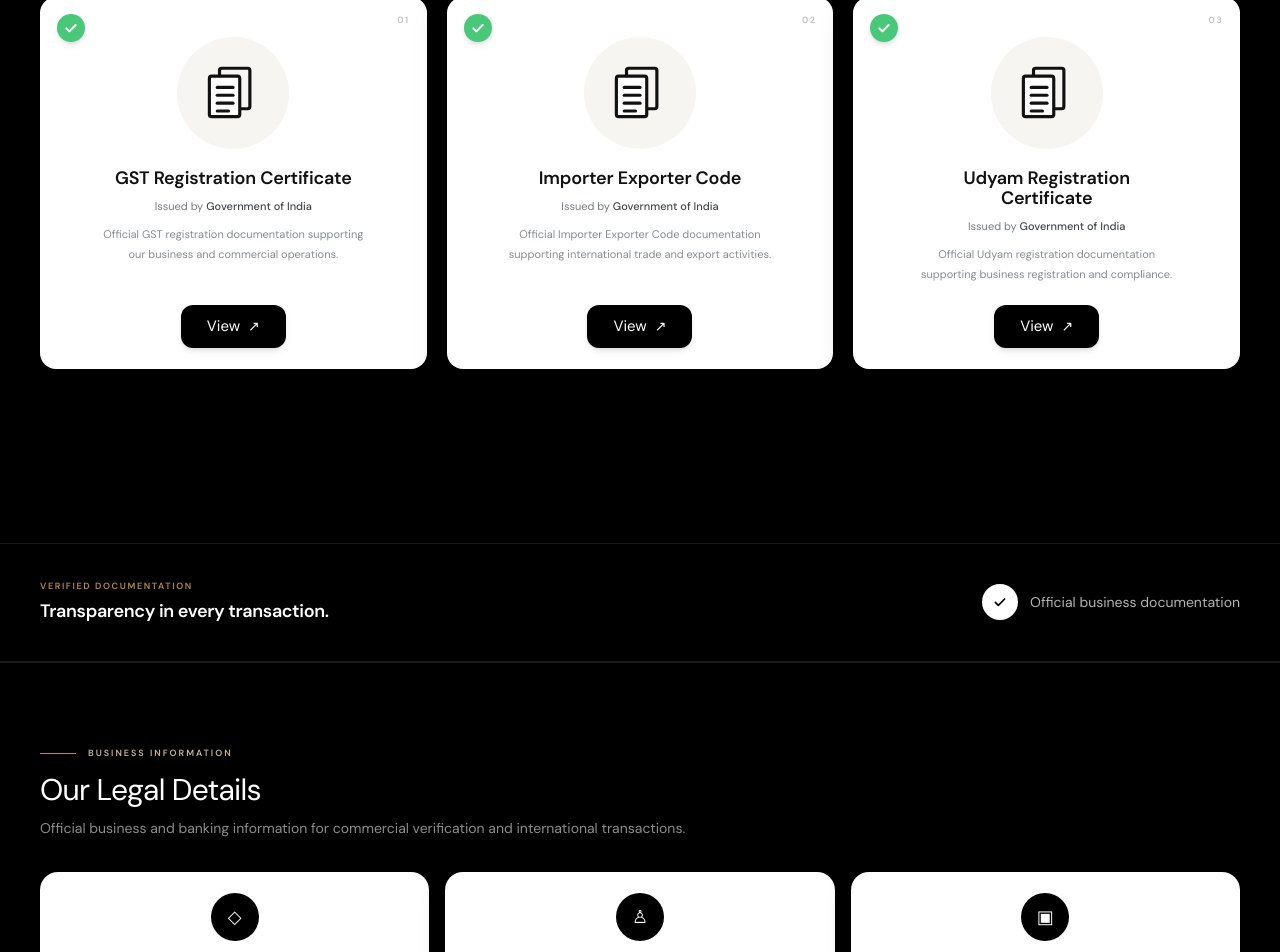
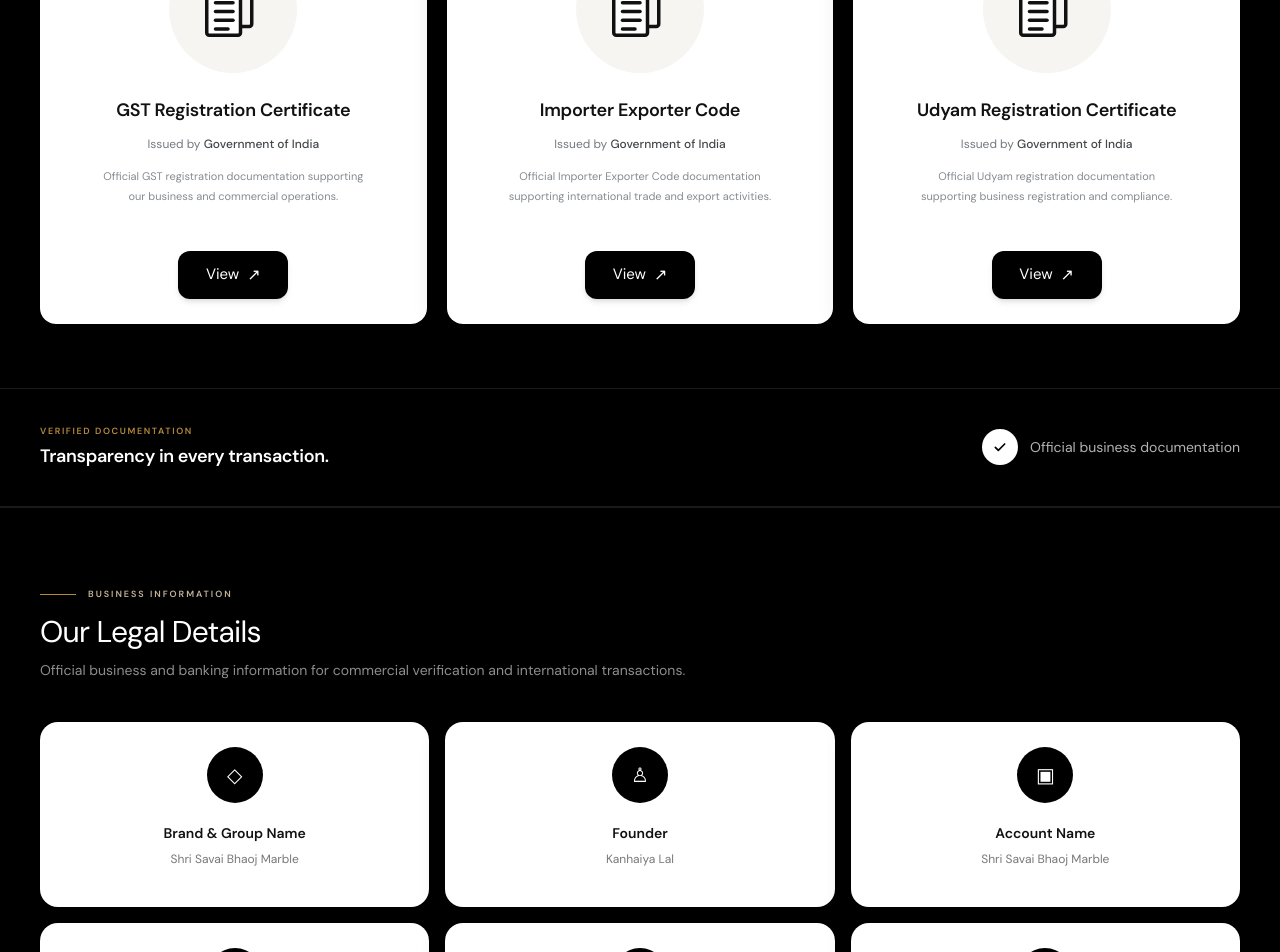
Before and after one commit to shrisavai/-Shri-Savai-Bhaoj, a React (Vite) app in the folder client/: page /certifications in a window 1280 px wide. Shown: the part 440-1392 px from the top of the page. Built offline with nearby package versions, Linux system fonts and the light colour scheme; no server answers; a web font is replaced by a local one.

Commit message:
last touchups

```diff
--- a/client/src/pages/Certifications.jsx
+++ b/client/src/pages/Certifications.jsx
@@ -79,7 +79,7 @@
   ];
 
   /* =========================================================
-     CLOSE DOCUMENT
+     CLOSE VIEWER
   ========================================================= */
 
   const closeDocument = () => {
@@ -87,62 +87,25 @@
   };
 
   /* =========================================================
-     ESC KEY + PDF PROTECTION
+     ESC KEY
   ========================================================= */
 
   useEffect(() => {
     const handleKeyDown = (event) => {
-      /* CLOSE WITH ESC */
       if (event.key === "Escape") {
         closeDocument();
-        return;
-      }
-
-      /*
-       * BLOCK COMMON SAVE / PRINT / VIEW-SOURCE SHORTCUTS
-       * WHILE PDF IS OPEN
-       */
-      if (selected) {
-        const key = event.key.toLowerCase();
-
-        if (
-          (event.ctrlKey || event.metaKey) &&
-          ["s", "p", "u"].includes(key)
-        ) {
-          event.preventDefault();
-          event.stopPropagation();
-        }
-
-        /* BLOCK F12 / DEVTOOLS SHORTCUTS */
-        if (
-          event.key === "F12" ||
-          ((event.ctrlKey || event.metaKey) &&
-            event.shiftKey &&
-            ["i", "j", "c"].includes(key))
-        ) {
-          event.preventDefault();
-          event.stopPropagation();
-        }
-      }
-    };
-
-    const handleContextMenu = (event) => {
-      if (selected) {
-        event.preventDefault();
       }
     };
 
     document.addEventListener("keydown", handleKeyDown);
-    document.addEventListener("contextmenu", handleContextMenu);
 
     return () => {
       document.removeEventListener("keydown", handleKeyDown);
-      document.removeEventListener("contextmenu", handleContextMenu);
     };
-  }, [selected]);
+  }, []);
 
   /* =========================================================
-     LOCK BODY SCROLL WHEN DOCUMENT IS OPEN
+     LOCK BODY SCROLL
   ========================================================= */
 
   useEffect(() => {
@@ -159,6 +122,7 @@
 
   return (
     <main className="min-h-screen bg-black text-white">
+
       {/* =====================================================
           INTRO — WHITE / 20VH
       ====================================================== */}
@@ -190,6 +154,7 @@
             {/* SMALL LABEL */}
 
             <div className="mb-3 flex items-center gap-3">
+
               <span className="h-[2px] w-8 bg-[#b58a3b]" />
 
               <span
@@ -203,6 +168,7 @@
               >
                 TRUST & COMPLIANCE
               </span>
+
             </div>
 
             {/* TITLE */}
@@ -245,36 +211,29 @@
           CERTIFICATIONS — BLACK BACKGROUND
       ====================================================== */}
 
-      <section className="min-h-[90vh] bg-black text-white">
+      <section className="bg-black text-white">
 
         <div
           className="
             mx-auto
-            flex
-            min-h-[90vh]
             max-w-7xl
-            flex-col
-            justify-center
             px-5
-            py-8
+            py-10
             sm:px-8
-            sm:py-10
+            sm:py-14
             lg:px-10
-            lg:py-12
+            lg:py-16
           "
         >
 
-          {/* =================================================
-              CERTIFICATE CARDS
-          ================================================== */}
+          {/* CARD GRID */}
 
           <div
             className="
               grid
-              gap-4
+              gap-5
               sm:grid-cols-2
               lg:grid-cols-3
-              lg:gap-5
             "
           >
 
@@ -302,15 +261,13 @@
                 }}
               >
 
-                {/* =================================================
-                    VERIFIED BADGE
-                ================================================== */}
+                {/* VERIFIED */}
 
                 <div
                   className="
                     absolute
-                    left-4
-                    top-4
+                    left-5
+                    top-5
                     z-10
                     flex
                     h-7
@@ -342,16 +299,14 @@
                 </div>
 
 
-                {/* =================================================
-                    NUMBER
-                ================================================== */}
+                {/* NUMBER */}
 
                 <div
                   className="
                     absolute
-                    right-4
-                    top-4
-                    text-[9px]
+                    right-5
+                    top-5
+                    text-[10px]
                     font-semibold
                     tracking-[0.16em]
                     text-black/25
@@ -361,29 +316,25 @@
                 </div>
 
 
-                {/* =================================================
-                    DOCUMENT ICON
-                ================================================== */}
+                {/* ICON */}
 
                 <div
                   className="
                     flex
-                    h-[155px]
+                    h-[210px]
                     items-center
                     justify-center
                     bg-white
-                    px-6
-                    pt-5
-                    sm:h-[165px]
-                    lg:h-[170px]
+                    px-8
+                    pt-8
                   "
                 >
 
                   <div
                     className="
                       flex
-                      h-24
-                      w-24
+                      h-32
+                      w-32
                       items-center
                       justify-center
                       rounded-full
@@ -392,21 +343,17 @@
                       duration-500
                       group-hover:scale-105
                       group-hover:bg-[#efede8]
-                      sm:h-28
-                      sm:w-28
                     "
                   >
 
                     <svg
                       className="
-                        h-16
-                        w-16
+                        h-20
+                        w-20
                         text-[#111111]
                         transition-transform
                         duration-500
                         group-hover:scale-105
-                        sm:h-18
-                        sm:w-18
                       "
                       viewBox="0 0 64 64"
                       fill="none"
@@ -445,19 +392,16 @@
                 </div>
 
 
-                {/* =================================================
-                    CARD CONTENT
-                ================================================== */}
+                {/* CONTENT */}
 
                 <div
                   className="
                     flex
-                    min-h-[190px]
+                    min-h-[225px]
                     flex-col
-                    px-5
-                    pb-5
+                    px-6
+                    pb-6
                     text-center
-                    sm:min-h-[200px]
                   "
                 >
 
@@ -465,12 +409,11 @@
                     className="
                       mx-auto
                       max-w-[260px]
-                      text-base
+                      text-lg
                       font-semibold
-                      leading-5
-                      tracking-[-0.01em]
+                      leading-6
+                      tracking-[-0.015em]
                       text-[#111111]
-                      sm:text-lg
                     "
                   >
                     {certificate.name}
@@ -479,14 +422,13 @@
 
                   <p
                     className="
-                      mt-2
-                      text-[11px]
+                      mt-3
+                      text-xs
                       leading-5
                       text-[#747a7f]
                     "
                   >
                     Issued by{" "}
-
                     <span className="font-medium text-[#42474b]">
                       {certificate.issuer}
                     </span>
@@ -496,41 +438,37 @@
                   <p
                     className="
                       mx-auto
-                      mt-2
+                      mt-3
                       max-w-[270px]
-                      text-[10px]
-                      leading-4
+                      text-[11px]
+                      leading-5
                       text-[#858b90]
-                      sm:text-[11px]
-                      sm:leading-5
                     "
                   >
                     {certificate.description}
                   </p>
 
 
-                  {/* =================================================
-                      VIEW BUTTON
-                  ================================================== */}
+                  {/* BUTTON */}
 
-                  <div className="mt-auto pt-4">
+                  <div className="mt-auto pt-6">
 
                     <button
                       type="button"
                       onClick={() => setSelected(certificate)}
                       className="
                         inline-flex
-                        min-w-[105px]
+                        min-w-[110px]
                         items-center
                         justify-center
                         gap-2
                         rounded-xl
                         bg-black
-                        px-5
-                        py-2.5
-                        text-xs
+                        px-6
+                        py-3
+                        text-sm
                         font-semibold
-                        !text-white
+                        text-white
                         shadow-md
                         transition-all
                         duration-300
@@ -540,15 +478,14 @@
                       "
                     >
 
-                      <span className="!text-white">
+                      <span>
                         View
                       </span>
 
                       <span
                         className="
-                          text-sm
+                          text-base
                           font-normal
-                          !text-white
                           transition-transform
                           duration-300
                           group-hover:translate-x-1
@@ -575,7 +512,7 @@
 
 
       {/* =====================================================
-          COMPLIANCE STRIP
+          COMPLIANCE STRIP — BLACK
       ====================================================== */}
 
       <section
@@ -691,38 +628,34 @@
 
 
       {/* =====================================================
-          LEGAL DETAILS
+          LEGAL DETAILS — BLACK BACKGROUND / WHITE CARDS
       ====================================================== */}
 
       <section
         className="
-          min-h-[80vh]
           border-t
           border-white/10
           bg-black
           text-white
-          flex
-          items-center
         "
       >
 
         <div
           className="
             mx-auto
-            w-full
             max-w-7xl
             px-5
-            py-10
+            py-12
             sm:px-8
-            sm:py-12
+            sm:py-16
             lg:px-10
-            lg:py-14
+            lg:py-20
           "
         >
 
           {/* HEADER */}
 
-          <div className="mb-7 sm:mb-8">
+          <div className="mb-8 sm:mb-10">
 
             <div className="flex items-center gap-3">
 
@@ -790,19 +723,18 @@
                 key={item.title}
                 className="
                   group
-                  min-h-[165px]
+                  min-h-[185px]
                   rounded-[18px]
                   border
                   border-white/10
                   bg-white
                   px-5
-                  py-5
+                  py-6
                   text-[#111111]
                   shadow-[0_8px_25px_rgba(0,0,0,0.3)]
                   transition-all
                   duration-500
-                  hover:-translate-y-1.5
-                  hover:border-[#b58a3b]/50
+                  hover:-translate-y-2
                   hover:shadow-[0_18px_40px_rgba(0,0,0,0.45)]
                 "
                 style={{
@@ -816,13 +748,13 @@
                   className="
                     mx-auto
                     flex
-                    h-12
-                    w-12
+                    h-14
+                    w-14
                     items-center
                     justify-center
                     rounded-full
                     bg-black
-                    text-lg
+                    text-xl
                     text-white
                     transition-all
                     duration-500
@@ -836,7 +768,7 @@
 
                 {/* TEXT */}
 
-                <div className="mt-4 text-center">
+                <div className="mt-5 text-center">
 
                   <h3
                     className="
@@ -874,7 +806,7 @@
 
 
       {/* =====================================================
-          DOCUMENT VIEWER — VIEW ONLY
+          PDF LIGHTBOX
       ====================================================== */}
 
       {selected && (
@@ -892,7 +824,6 @@
             backdrop-blur-md
             sm:p-5
             lg:p-8
-            select-none
           "
           onClick={closeDocument}
           role="dialog"
@@ -913,12 +844,9 @@
               shadow-2xl
             "
             onClick={(event) => event.stopPropagation()}
-            onContextMenu={(event) => event.preventDefault()}
           >
 
-            {/* =================================================
-                VIEWER HEADER
-            ================================================== */}
+            {/* VIEWER HEADER */}
 
             <div
               className="
@@ -1017,12 +945,11 @@
 
 
             {/* =================================================
-                PDF VIEWER — DOWNLOAD/PRINT UI HIDDEN
-            ================================================== */}
+                PDF VIEWER
+            ================================================= */}
 
             <div
               className="
-                relative
                 min-h-0
                 flex-1
                 overflow-hidden
@@ -1034,7 +961,7 @@
             >
 
               <iframe
-                src={`${selected.file}#toolbar=0&navpanes=0&scrollbar=1&statusbar=0&messages=0`}
+                src={`${selected.file}#toolbar=0&navpanes=0&scrollbar=1&view=Fit`}
                 title={`${selected.name} certificate`}
                 className="
                   h-full
@@ -1042,44 +969,12 @@
                   border-0
                   bg-white
                   shadow-xl
+                  pointer-events-none
                   select-none
                 "
-                style={{
-                  pointerEvents: "auto",
-                }}
-                onLoad={(event) => {
-                  /*
-                   * Attempt to disable context menu inside
-                   * same-origin PDF iframe where possible.
-                   */
-                  try {
-                    const iframeDocument =
-                      event.currentTarget.contentDocument;
-
-                    if (iframeDocument) {
-                      iframeDocument.addEventListener(
-                        "contextmenu",
-                        (e) => e.preventDefault()
-                      );
-                    }
-                  } catch {
-                    /*
-                     * Browser security may prevent access
-                     * to the PDF viewer document.
-                     */
-                  }
-                }}
-              />
-
-              {/* Invisible protection layer over iframe controls area */}
-              <div
-                className="
-                  pointer-events-none
-                  absolute
-                  inset-x-0
-                  top-0
-                  h-2
-                "
+                scrolling="yes"
+                tabIndex="-1"
+                onContextMenu={(event) => event.preventDefault()}
               />
 
             </div>
@@ -1087,7 +982,7 @@
 
             {/* =================================================
                 VIEWER FOOTER
-            ================================================== */}
+            ================================================= */}
 
             <div
               className="
@@ -1123,25 +1018,29 @@
                 </span>
 
                 <span className="mt-1 block text-xs text-black/55">
-                  Official document available for viewing only.
+                  Scroll vertically or horizontally to view the document.
                 </span>
 
               </div>
 
 
-              {/* ONLY CLOSE BUTTON — NO DOWNLOAD / OPEN BUTTON */}
+              <div className="flex flex-wrap gap-3">
 
-              <button
-                type="button"
-                onClick={closeDocument}
+                {/* REQUEST */}
+
+                <a
+                  href={`/contact?certificate=${encodeURIComponent(
+                    selected.name
+                  )}`}
                   className="
                     inline-flex
                     items-center
                     justify-center
                     rounded-xl
                     bg-black
-                  px-6
+                    px-5
                     py-3
+                    no-underline
                     transition-all
                     duration-300
                     hover:bg-[#b58a3b]
@@ -1156,10 +1055,49 @@
                       text-white
                     "
                   >
+                    REQUEST A COPY →
+                  </span>
+
+                </a>
+
+
+                {/* CLOSE */}
+
+                <button
+                  type="button"
+                  onClick={closeDocument}
+                  className="
+                    inline-flex
+                    items-center
+                    justify-center
+                    rounded-xl
+                    border
+                    border-black/20
+                    bg-[#f5f5f3]
+                    px-5
+                    py-3
+                    transition-all
+                    duration-300
+                    hover:border-black
+                    hover:bg-black
+                    hover:text-white
+                  "
+                >
+
+                  <span
+                    className="
+                      text-[10px]
+                      font-bold
+                      tracking-[0.12em]
+                      text-black
+                    "
+                  >
                     CLOSE
                   </span>
 
                 </button>
+
+              </div>
 
             </div>
 
```
Lines whose indentation alone changed are shown as unchanged.
